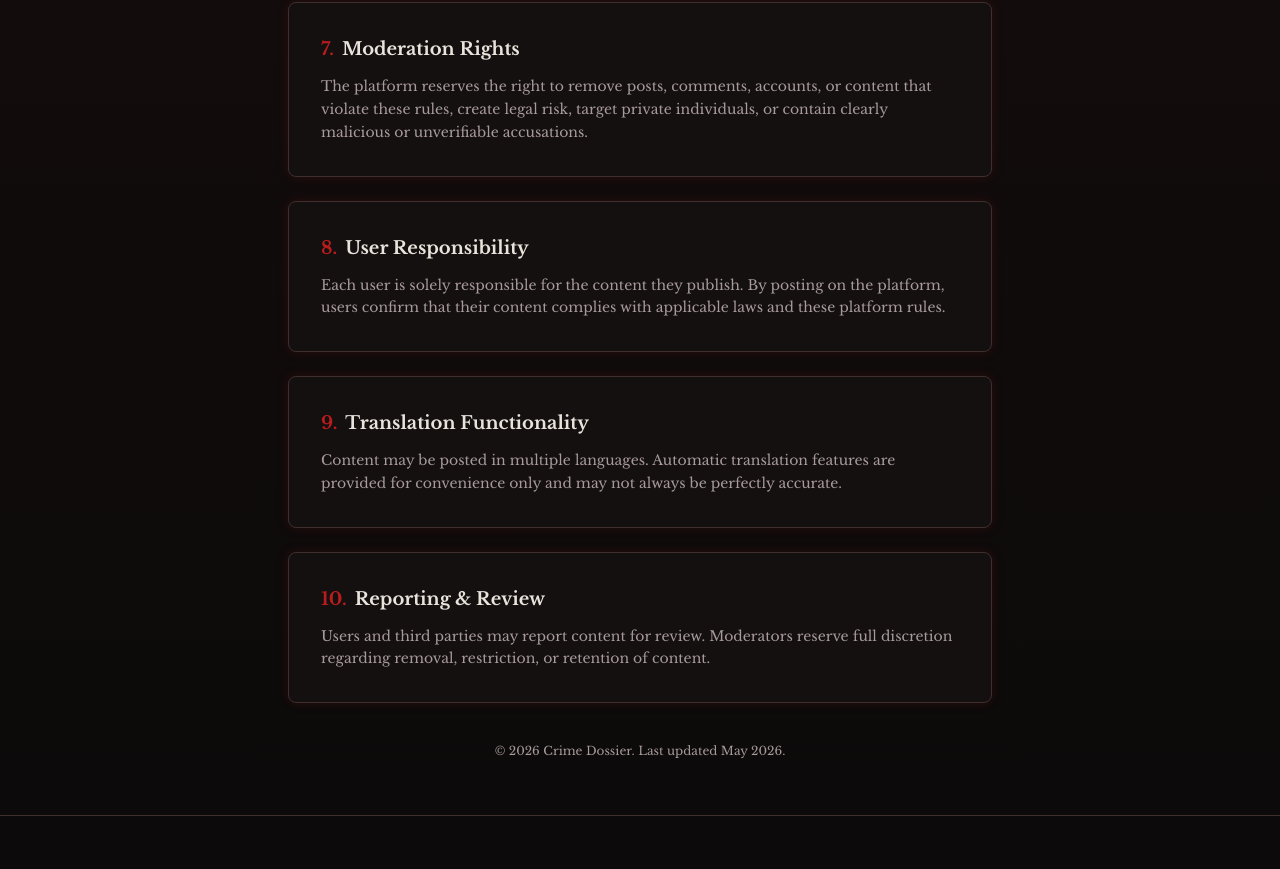
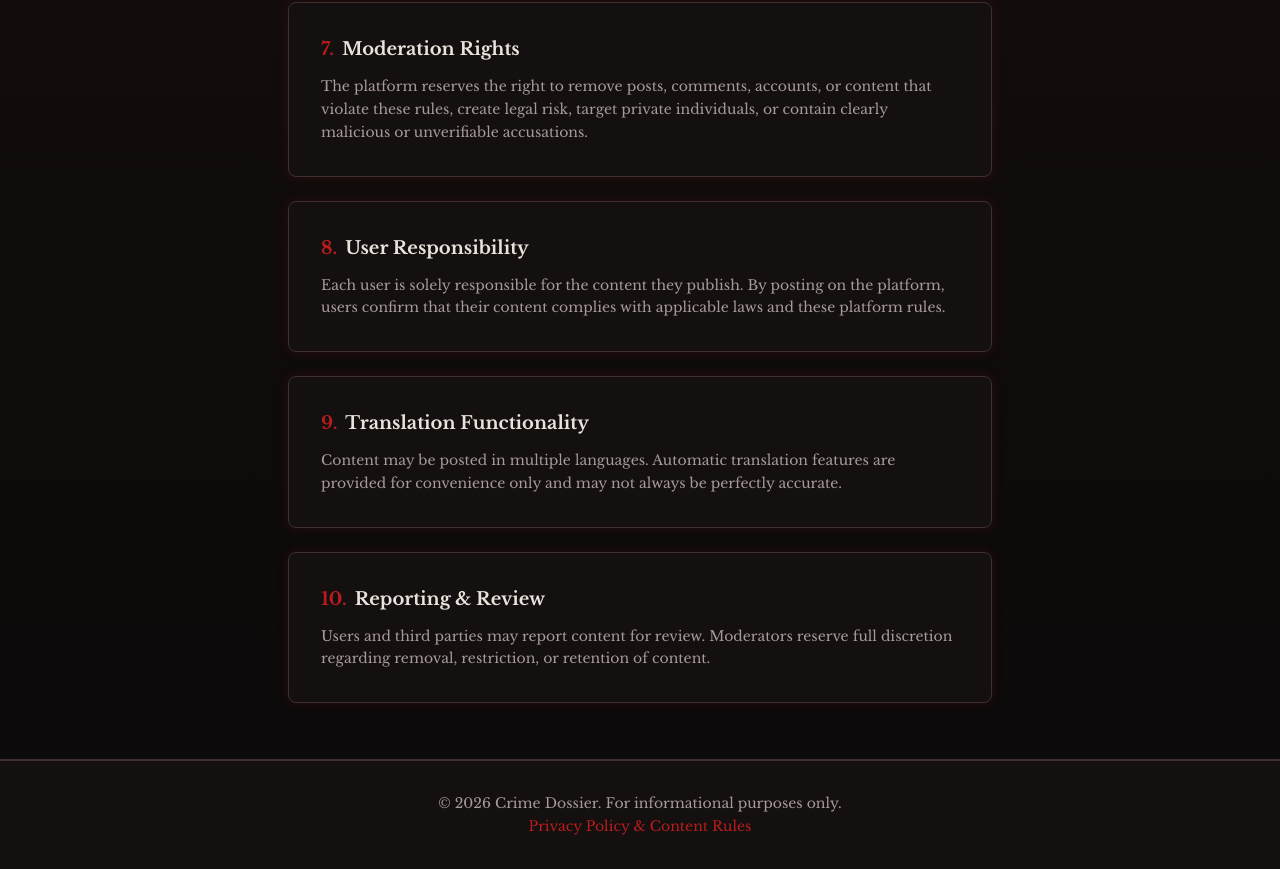
Before and after one commit to myasirghaffar/team-showcase, a React (Vite) app: page /privacy-policy in a window 1280 px wide. Shown: the part 1553-2422 px from the top of the page. Before the commit the page ends 2369 px from the top, so only its background shows below. Built offline with nearby package versions, Linux system fonts and the light colour scheme; no server answers.

Commit message:
changes done

```diff
--- a/src/App.jsx
+++ b/src/App.jsx
@@ -2,6 +2,8 @@ import { useEffect } from 'react'
 import { BrowserRouter, Routes, Route } from 'react-router-dom'
 import { useAuthStore } from './authStore'
 import ProtectedRoute from './components/ProtectedRoute'
+import SiteLayout from './components/SiteLayout'
+import ScrollToTop from './components/ScrollToTop'
 import Login from './pages/Login'
 import Signup from './pages/Signup'
 import LandingPage from './pages/LandingPage'
@@ -11,7 +13,6 @@ import AdminTeams from './pages/AdminTeams'
 import AdminMembers from './pages/AdminMembers'
 import AdminComments from './pages/AdminComments'
 import PrivacyPolicy from './pages/PrivacyPolicy'
-import ScrollToTop from './components/ScrollToTop'
 
 function App() {
   const initialize = useAuthStore((state) => state.initialize)
@@ -24,14 +25,13 @@ function App() {
     <BrowserRouter>
       <ScrollToTop />
       <Routes>
-        {/* Public Routes */}
+        <Route element={<SiteLayout />}>
           <Route path="/" element={<LandingPage />} />
           <Route path="/members/:memberId" element={<MemberDetail />} />
           <Route path="/login" element={<Login />} />
           <Route path="/signup" element={<Signup />} />
           <Route path="/privacy-policy" element={<PrivacyPolicy />} />
 
-        {/* Protected User Routes */}
           <Route
             path="/account"
             element={
@@ -41,7 +41,6 @@ function App() {
             }
           />
 
-        {/* Admin Routes */}
           <Route
             path="/admin/teams"
             element={
@@ -67,8 +66,8 @@ function App() {
             }
           />
 
-        {/* Catch-all */}
           <Route path="*" element={<LandingPage />} />
+        </Route>
       </Routes>
     </BrowserRouter>
   )
--- /dev/null
+++ b/src/components/AppFooter.jsx
@@ -0,0 +1,25 @@
+import { Link } from 'react-router-dom'
+import { APP_NAME } from '../constants'
+
+export default function AppFooter() {
+  const year = new Date().getFullYear()
+
+  return (
+    <footer
+      className="mt-auto shrink-0 border-t border-border py-8"
+      style={{ backgroundColor: 'var(--card)' }}
+    >
+      <div className="mx-auto max-w-7xl space-y-3 px-4 text-center sm:px-6 lg:px-8">
+        <p className="text-sm" style={{ color: 'var(--muted-foreground)' }}>
+          &copy; {year} {APP_NAME}. For informational purposes only.
+        </p>
+        <Link
+          to="/privacy-policy"
+          className="text-sm text-accent transition-colors hover:text-accent/80 hover:underline"
+        >
+          Privacy Policy &amp; Content Rules
+        </Link>
+      </div>
+    </footer>
+  )
+}
--- /dev/null
+++ b/src/components/SiteLayout.jsx
@@ -0,0 +1,47 @@
+import { Outlet, useLocation } from 'react-router-dom'
+import AppNavbar from './AppNavbar'
+import AppFooter from './AppFooter'
+import AdminSidebar from './AdminSidebar'
+
+const AUTH_PATHS = new Set(['/login', '/signup'])
+
+export default function SiteLayout() {
+  const { pathname } = useLocation()
+  const isAuth = AUTH_PATHS.has(pathname)
+  const isAdmin = pathname.startsWith('/admin')
+
+  if (isAdmin) {
+    return (
+      <div className="page-shell flex min-h-screen">
+        <AdminSidebar />
+        <div className="flex min-h-screen min-w-0 flex-1 flex-col md:ml-64">
+          <div className="flex min-h-0 flex-1 flex-col overflow-hidden">
+            <Outlet />
+          </div>
+          <AppFooter />
+        </div>
+      </div>
+    )
+  }
+
+  if (isAuth) {
+    return (
+      <div className="page-shell flex min-h-screen flex-col">
+        <main className="flex flex-1 flex-col items-center justify-center px-4 py-12">
+          <Outlet />
+        </main>
+        <AppFooter />
+      </div>
+    )
+  }
+
+  return (
+    <div className="page-shell flex min-h-screen flex-col">
+      <AppNavbar />
+      <main className="flex-1">
+        <Outlet />
+      </main>
+      <AppFooter />
+    </div>
+  )
+}
--- a/src/pages/Account.jsx
+++ b/src/pages/Account.jsx
@@ -1,7 +1,6 @@
 import { useState } from 'react'
 import { useNavigate } from 'react-router-dom'
 import { useAuthStore } from '../authStore'
-import AppNavbar from '../components/AppNavbar'
 import { LogOut, Mail, AlertCircle, CheckCircle } from 'lucide-react'
 
 export default function Account() {
@@ -61,10 +60,7 @@ export default function Account() {
   }
 
   return (
-    <div className="min-h-screen bg-background">
-      <AppNavbar />
-
-      <div className="mx-auto max-w-3xl px-4 py-10 sm:px-6 lg:px-8">
+    <div className="mx-auto max-w-3xl px-4 py-10 sm:px-6 lg:px-8">
 
 
         {success && (
@@ -200,7 +196,6 @@ export default function Account() {
             </div>
           </form>
         </div>
-      </div>
     </div>
   )
 }
--- a/src/pages/AdminComments.jsx
+++ b/src/pages/AdminComments.jsx
@@ -1,7 +1,6 @@
 import { useState, useEffect } from 'react'
 import { Trash2, AlertCircle, CheckCircle } from 'lucide-react'
 import { api } from '../api'
-import AdminSidebar from '../components/AdminSidebar'
 import AdminPageHeader from '../components/AdminPageHeader'
 import CommentMedia, { getCommentDisplayName } from '../components/CommentMedia'
 import CommentTranslate from '../components/CommentTranslate'
@@ -42,10 +41,7 @@ export default function AdminComments() {
   }
 
   return (
-    <div className="flex h-screen bg-background">
-      <AdminSidebar />
-
-      <main className="flex h-screen min-w-0 flex-1 flex-col md:ml-64">
+    <main className="flex min-h-0 flex-1 flex-col">
         <AdminPageHeader
           title="Manage evidence reports"
           description="Review and remove inappropriate or false reports"
@@ -126,7 +122,6 @@ export default function AdminComments() {
             </div>
           )}
         </div>
-      </main>
-    </div>
+    </main>
   )
 }
--- a/src/pages/AdminMembers.jsx
+++ b/src/pages/AdminMembers.jsx
@@ -1,7 +1,6 @@
 import { useState, useEffect } from 'react'
 import { Plus, Edit2, Trash2, AlertCircle, CheckCircle } from 'lucide-react'
 import { api } from '../api'
-import AdminSidebar from '../components/AdminSidebar'
 import AdminPageHeader from '../components/AdminPageHeader'
 import MemberAvatar from '../components/MemberAvatar'
 import MemberAvatarUpload from '../components/MemberAvatarUpload'
@@ -158,11 +157,7 @@ export default function AdminMembers() {
   }
 
   return (
-    <div className="flex h-screen bg-background">
-      <AdminSidebar />
-
-      {/* Main Content */}
-      <main className="flex h-screen min-w-0 flex-1 flex-col md:ml-64">
+    <main className="flex min-h-0 flex-1 flex-col">
         <AdminPageHeader
           title={`Manage ${UI.criminalProfiles}`}
           description="Upload and edit criminal dossiers with photos and case details"
@@ -391,7 +386,6 @@ export default function AdminMembers() {
             </>
           )}
         </div>
-      </main>
-    </div>
+    </main>
   )
 }
--- a/src/pages/AdminTeams.jsx
+++ b/src/pages/AdminTeams.jsx
@@ -1,7 +1,6 @@
 import { useState, useEffect } from 'react'
 import { Plus, Edit2, Trash2, X, AlertCircle, CheckCircle } from 'lucide-react'
 import { api } from '../api'
-import AdminSidebar from '../components/AdminSidebar'
 import AdminPageHeader from '../components/AdminPageHeader'
 import { CRIME_CATEGORIES, UI } from '../constants'
 
@@ -82,11 +81,7 @@ export default function AdminTeams() {
   }
 
   return (
-    <div className="flex h-screen bg-background">
-      <AdminSidebar />
-
-      {/* Main Content */}
-      <main className="flex h-screen min-w-0 flex-1 flex-col md:ml-64">
+    <main className="flex min-h-0 flex-1 flex-col">
         <AdminPageHeader
           title={`Manage ${UI.categories}`}
           description="Create crime categories such as Murderer, Rapist, Serial Killer"
@@ -238,7 +233,6 @@ export default function AdminTeams() {
             </div>
           )}
         </div>
-      </main>
-    </div>
+    </main>
   )
 }
--- a/src/pages/Login.jsx
+++ b/src/pages/Login.jsx
@@ -44,8 +44,7 @@ export default function Login() {
   }
 
   return (
-    <div className="page-shell flex min-h-screen items-center justify-center px-4 py-12">
-      <div className="w-full max-w-md">
+    <div className="w-full max-w-md">
         <div className="mb-8 text-center">
           <div className="mb-4 inline-flex h-12 w-12 items-center justify-center rounded-lg border border-accent/40 bg-accent/20">
             <Skull className="h-6 w-6 text-accent" />
@@ -141,7 +140,6 @@ export default function Login() {
             Sign up
           </Link>
         </p>
-      </div>
     </div>
   )
 }
--- a/src/pages/MemberDetail.jsx
+++ b/src/pages/MemberDetail.jsx
@@ -3,7 +3,6 @@ import { Link, useNavigate, useParams } from 'react-router-dom'
 import { ArrowLeft, Mail, Phone, MapPin, Skull } from 'lucide-react'
 import { UI } from '../constants'
 import { api } from '../api'
-import AppNavbar from '../components/AppNavbar'
 import MemberAvatar from '../components/MemberAvatar'
 import MemberCommentSection from '../components/MemberCommentSection'
 
@@ -36,10 +35,7 @@ export default function MemberDetail() {
   }, [memberId])
 
   return (
-    <div className="page-shell">
-      <AppNavbar />
-
-      <div className="mx-auto max-w-4xl px-4 py-8 sm:px-6 lg:px-8">
+    <div className="mx-auto max-w-4xl px-4 py-8 sm:px-6 lg:px-8">
         <button
           type="button"
           onClick={() => navigate(-1)}
@@ -117,7 +113,6 @@ export default function MemberDetail() {
             <MemberCommentSection memberId={member.id} />
           </>
         )}
-      </div>
     </div>
   )
 }
--- a/src/pages/PrivacyPolicy.jsx
+++ b/src/pages/PrivacyPolicy.jsx
@@ -1,7 +1,5 @@
 import { Link } from 'react-router-dom'
 import { ArrowLeft, Shield } from 'lucide-react'
-import AppNavbar from '../components/AppNavbar'
-import { APP_NAME } from '../constants'
 import {
   PRIVACY_POLICY_INTRO,
   PRIVACY_POLICY_SECTIONS,
@@ -10,10 +8,7 @@ import {
 
 export default function PrivacyPolicy() {
   return (
-    <div className="page-shell min-h-screen">
-      <AppNavbar />
-
-      <main className="horror-categories-section py-10 sm:py-14">
+    <div className="horror-categories-section py-10 sm:py-14">
         <div className="mx-auto max-w-3xl px-4 sm:px-6 lg:px-8">
           <Link
             to="/"
@@ -50,14 +45,13 @@ export default function PrivacyPolicy() {
             ))}
           </ol>
 
-          <p
+          {/* <p
             className="mt-10 text-center text-xs"
             style={{ color: 'var(--muted-foreground)' }}
           >
-            &copy; 2026 {APP_NAME}. Last updated May 2026.
-          </p>
+            Last updated May 2026.
+          </p> */}
         </div>
-      </main>
     </div>
   )
 }
--- a/src/pages/Signup.jsx
+++ b/src/pages/Signup.jsx
@@ -43,8 +43,7 @@ export default function Signup() {
   }
 
   return (
-    <div className="page-shell flex min-h-screen items-center justify-center px-4 py-12">
-      <div className="w-full max-w-md">
+    <div className="w-full max-w-md">
         <div className="mb-8 text-center">
           <div className="mb-4 inline-flex h-12 w-12 items-center justify-center rounded-lg border border-accent/40 bg-accent/20">
             <Skull className="h-6 w-6 text-accent" />
@@ -135,7 +134,6 @@ export default function Signup() {
             Sign in
           </Link>
         </p>
-      </div>
     </div>
   )
 }
```
Also changed, not shown: src/pages/LandingPage.jsx (+3 -25 lines). Lines whose indentation alone changed are shown as unchanged.
